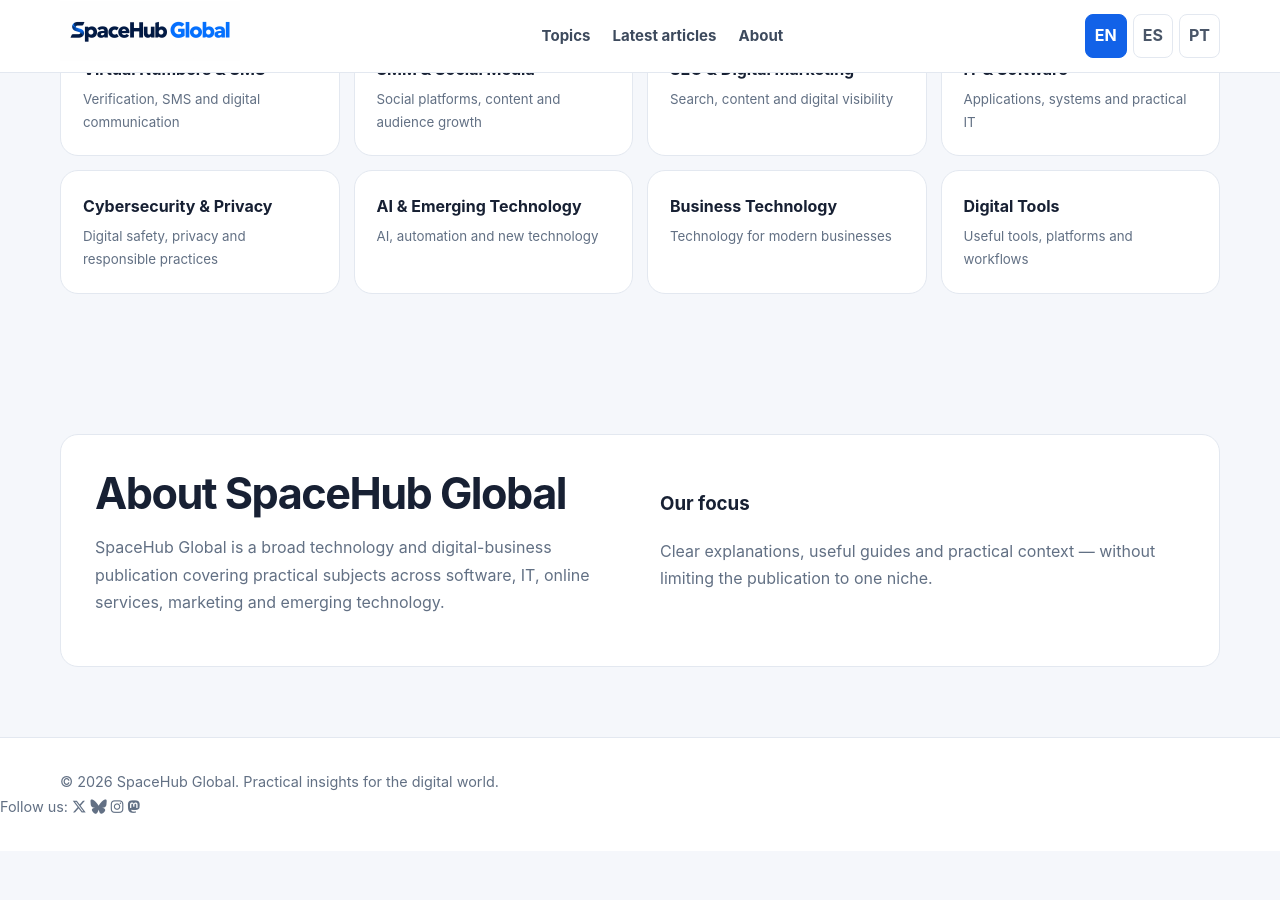
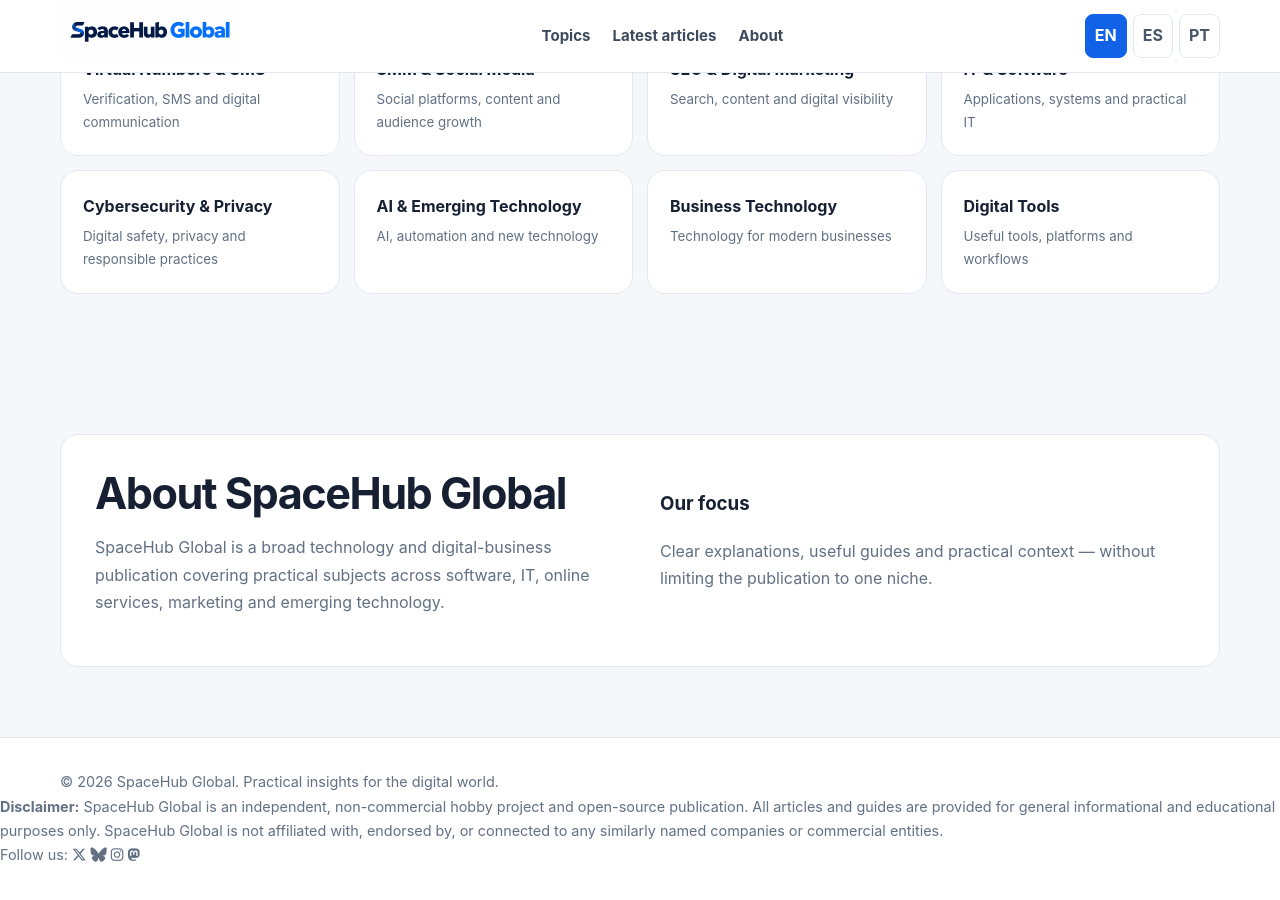
Before and after one commit to spacehubglobal/spacehubglobal.github.io, a Jekyll site: the page built from index.html, in a window 1280 px wide and 900 px high, scrolled down 1413 px. Built offline with Jekyll 4.4.1, drawn with Linux system fonts in a browser that asks for light colours; before the commit the page ends 2264 px from its top, so only the background shows below that.

Commit message:
Add disclaimer section to footer
Added a disclaimer about SpaceHub Global's non-commercial status and purpose.

```diff
--- a/_layouts/home.html
+++ b/_layouts/home.html
@@ -45,6 +45,11 @@ header{background:#fff;border-bottom:1px solid var(--line);position:sticky;top:0
 <section class="section" id="topics"><div class="wrap"><div class="section-head"><div><h2>{{ page.i18n.topics_title }}</h2><div class="muted">{{ page.i18n.topics_sub }}</div></div></div><div class="topics"><div class="topic">{{ page.i18n.t1 }}<small>{{ page.i18n.t1s }}</small></div><div class="topic">{{ page.i18n.t2 }}<small>{{ page.i18n.t2s }}</small></div><div class="topic">{{ page.i18n.t3 }}<small>{{ page.i18n.t3s }}</small></div><div class="topic">{{ page.i18n.t4 }}<small>{{ page.i18n.t4s }}</small></div><div class="topic">{{ page.i18n.t5 }}<small>{{ page.i18n.t5s }}</small></div><div class="topic">{{ page.i18n.t6 }}<small>{{ page.i18n.t6s }}</small></div><div class="topic">{{ page.i18n.t7 }}<small>{{ page.i18n.t7s }}</small></div><div class="topic">{{ page.i18n.t8 }}<small>{{ page.i18n.t8s }}</small></div></div></div></section>
 <section class="section" id="about"><div class="wrap"><div class="about"><div><h2>{{ page.i18n.about_title }}</h2><p class="muted">{{ page.i18n.about_text }}</p></div><div><h3>{{ page.i18n.about_focus }}</h3><p class="muted">{{ page.i18n.about_focus_text }}</p></div></div></div></section>
 </main><footer><div class="wrap">&copy; 2026 SpaceHub Global. {{ page.i18n.footer }}</div>
+  <div>
+    <b>Disclaimer:</b>
+    SpaceHub Global is an independent, non-commercial hobby project and open-source publication.
+    All articles and guides are provided for general informational and educational purposes only. SpaceHub Global is not affiliated with, endorsed by, or connected to any similarly named companies or commercial entities.
+  </div>
 <div class="footer-social">
   <span>Follow us:</span>
   <a href="https://x.com/spacehubglobal" target="_blank" rel="me noopener" aria-label="X (Twitter)" title="X (Twitter)">
@@ -59,5 +64,7 @@ header{background:#fff;border-bottom:1px solid var(--line);position:sticky;top:0
   <a href="https://mastodon.social/@spacehubglobal" target="_blank" rel="me noopener" aria-label="Mastodon" title="Mastodon">
     <i class="fa-brands fa-mastodon"></i>
   </a>
-</div></footer>
+</div>
+</div>
+</footer>
 </body></html>
```
